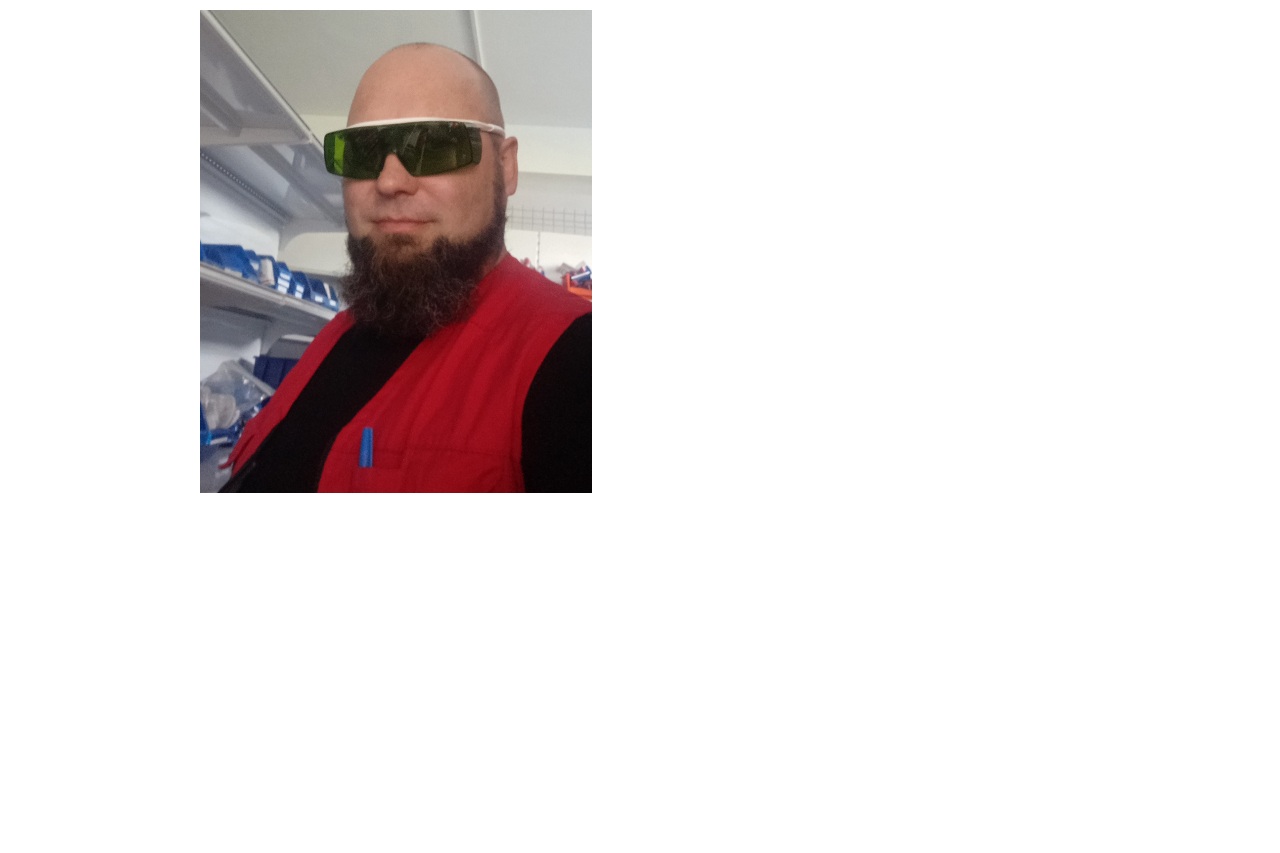
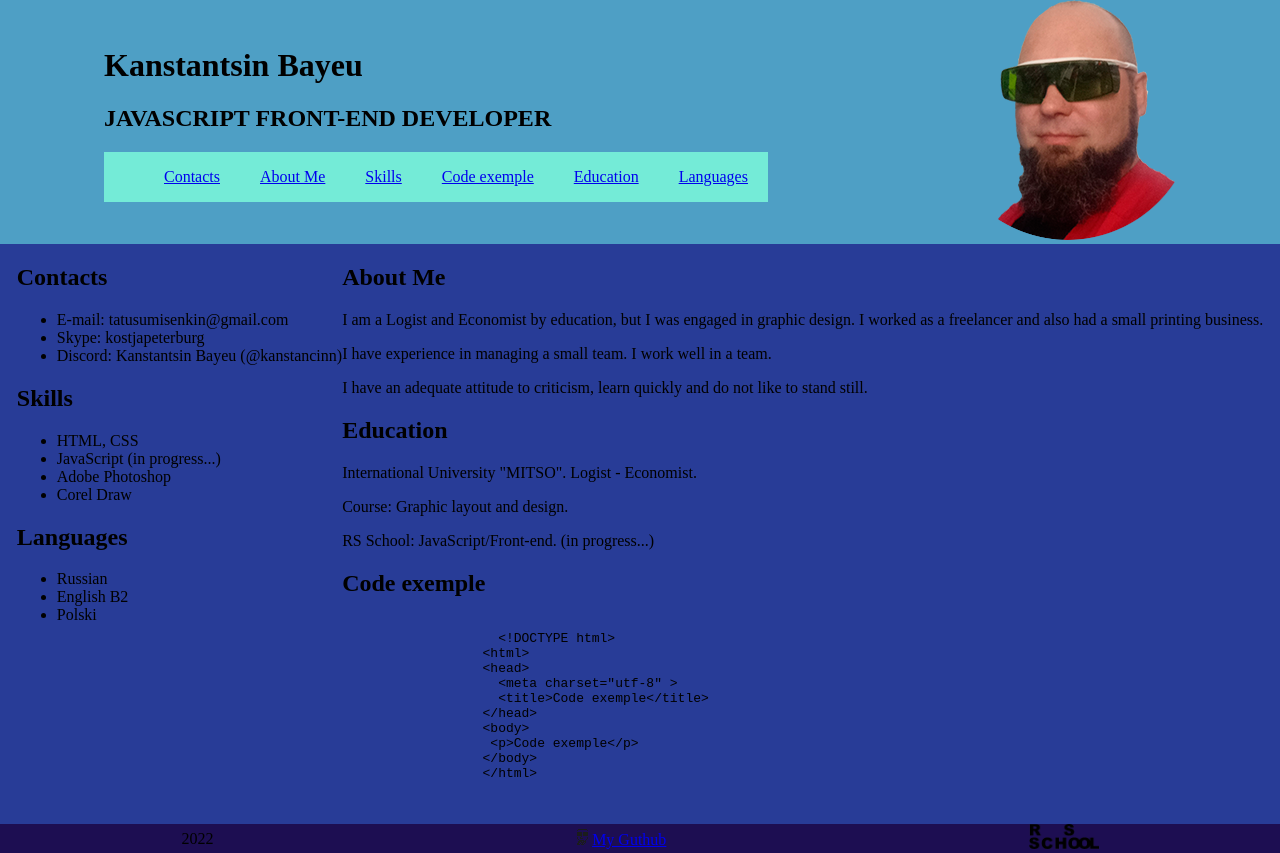
Before and after one commit to Kanstancinn/rsPREschool-cv, a plain HTML site: page index.html in a window 1280 px wide. Before the commit the page ends 800 px from the top, so only its background shows below. Drawn offline with Linux system fonts and the light colour scheme.

Commit message:
init: start project cv-html

```diff
--- a/index.html
+++ b/index.html
@@ -5,9 +5,100 @@
     <meta http-equiv="X-UA-Compatible" content="IE=edge">
     <meta name="viewport" content="width=device-width, initial-scale=1.0">
     <link rel="stylesheet" href="style.css">
-    <title>Document</title>
+    <link rel="icon" href="./assets/img/favicon.ico">
+    <title>CV</title>
 </head>
-<body>
-    <img class="photo" src="./myphoto.png" alt="myphoto">
+<body class="body">
+    <header class="header">
+        <div class="cont">
+            <div class="name">
+                <div>
+                <p><h1>Kanstantsin Bayeu</h1></p>
+                <p><h2>JAVASCRIPT FRONT-END DEVELOPER</h2></p>
+                </div>
+                <div>
+                    <nav class="nav">
+                        <ul class="nav-list">
+                            <li class="nav-item"><a href="#Contacts" class="nav-link">Contacts</a></li>
+                            <li class="nav-item"><a href="#About-Me" class="nav-link">About Me</a></li>
+                            <li class="nav-item"><a href="#Skills" class="nav-link">Skills</a></li>
+                            <li class="nav-item"><a href="#Code-exemple" class="nav-link">Code exemple</a></li>
+                            <li class="nav-item"><a href="#Education" class="nav-link">Education</a></li>
+                            <li class="nav-item"><a href="#Languages" class="nav-link">Languages</a></li>
+                        </ul>
+                    </nav>
+                </div>
+            </div>
+            <div class="photo">
+                <img src="./assets/img/me.png" alt="My Photo">
+            </div>
+        </div>
+    </header>
+    <main class="main">
+        <div class="left">
+            <div class="Contacts" id="Contacts" ><h2>Contacts</h2>
+             <ul>
+                 <li>E-mail: tatusumisenkin@gmail.com</li>
+                 <li>Skype: kostjapeterburg</li>
+                 <li>Discord: Kanstantsin Bayeu (@kanstancinn)</li>
+             </ul>
+            </div>
+            <div class="Skills" id="Skills"><h2>Skills</h2>
+                <ul>
+                    <li>HTML, CSS</li>
+                    <li>JavaScript (in progress...)</li>
+                    <li>Adobe Photoshop</li>
+                    <li>Corel Draw</li>
+                </ul>
+            </div>
+            <div class="Languages" id="Languages"><h2>Languages</h2>
+                <ul>
+                    <li>Russian</li>
+                    <li>English B2</li>
+                    <li>Polski</li>
+                </ul>
+            </div>
+        </div>
+        <div class="right">
+            <div class="About-Me" id="About-Me">
+                <h2>About Me</h2>
+                <p>I am a Logist and Economist by education, but I was engaged in graphic design. I worked as a freelancer and also had a small printing business.</p>
+                <p>I have experience in managing a small team. I work well in a team.</p>
+                <p>I have an adequate attitude to criticism, learn quickly and do not like to stand still.</p>
+            </div>
+            <div class="Education" id="Education">
+                <h2>Education</h2>
+                <p>International University "MITSO". Logist - Economist.</p>
+                <p>Course: Graphic layout and design.</p>
+                <p>RS School: JavaScript/Front-end. (in progress...)</p>
+            </div>
+            <div class="Code-exemple" id="Code-exemple">
+                <h2>Code exemple</h2>
+                <pre>
+                <code>
+                    &lt;!DOCTYPE html&gt;
+                  &lt;html&gt;
+                  &lt;head&gt;
+                    &lt;meta charset=&quot;utf-8&quot; &gt;
+                    &lt;title&gt;Code exemple&lt;/title&gt;
+                  &lt;/head&gt;
+                  &lt;body&gt;
+                   &lt;p&gt;Code exemple&lt;/p&gt;
+                  &lt;/body&gt;
+                  &lt;/html&gt;
+                </code>
+                </pre>
+            </div>
+        </div>
+    </main>
+    <footer class="footer">
+        <div>2022</div>
+        <div>
+            <a href="https://github.com/Kanstancinn/"><img src="./assets/img/favicon.ico" alt="MyGithub">My Guthub</a>
+        </div>
+        <div>
+            <a href="https://app.rs.school/"><img class="rss" src="./assets/img/rsschool.png"></a>
+        </div>
+    </footer>
 </body>
 </html>
--- a/style.css
+++ b/style.css
@@ -1,5 +1,43 @@
-.photo{
-    position: absolute;
-    top: 10px;
-    left: 200px;
+* {
+    box-sizing: border-box;
+  }
+body{
+    display: flex;
+    flex-direction: column;
+    justify-content: space-between;
+    min-height: 100vh;
+    margin: 0;
+    padding: 0;
 }
+.header{
+    background-color: rgb(78, 159, 197);
+}
+    .cont{
+        display: flex;
+        justify-content: space-around;
+        align-items: center;
+    }
+    .nav-list{
+        display: flex;
+        align-items: center;
+        list-style: none;
+        background-color: rgb(116, 235, 215);
+    }
+    .nav-link{
+        padding: 0 20px;
+        line-height: 50px;
+    }
+.main{
+    display: flex;
+    justify-content: center;
+    background-color: rgb(40, 60, 151);
+}
+.footer{
+    display: flex;
+    align-items: center;
+    justify-content: space-around;
+    background-color: rgb(29, 14, 82);
+}
+    .rss{
+        height: 25px;
+    }
```
Also changed, not shown: assets/img/favicon.ico (added), assets/img/me.png (added), assets/img/rsschool.png (added), myphoto.png (deleted), 1 other file.
